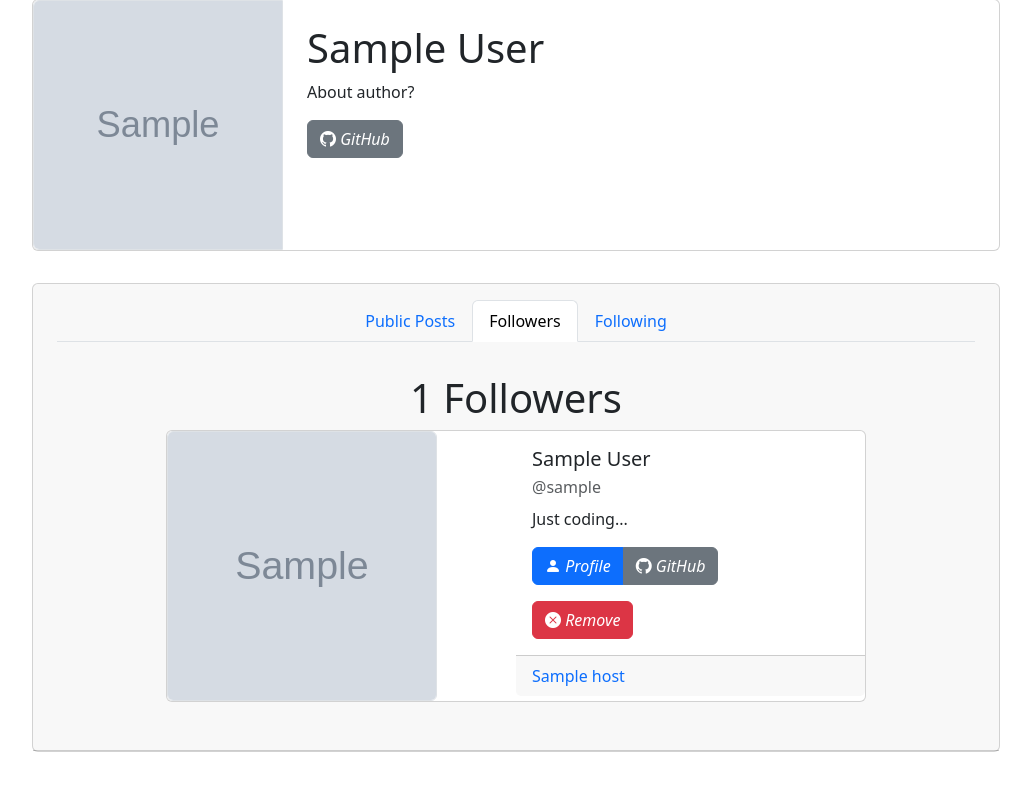
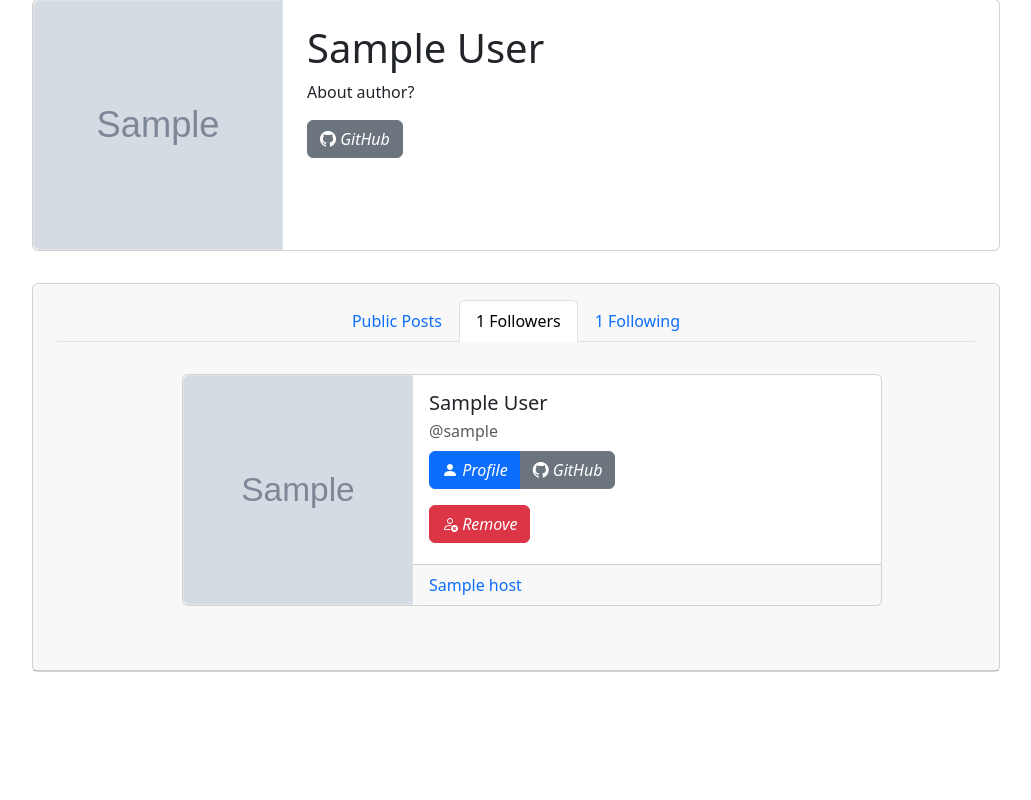
Before and after one commit to distribution-social/SocialDistribution, a Django app: template socialDistribution/app/templates/profile.html in a window 1280 px wide, after a click that opens the changed part. Shown: the part 73-873 px from the top of the page, without its empty margins (124-1155 px from the left). After the commit the page ends 745 px from the top, so only its background shows below. Run offline with Django 4.2, Linux system fonts and the light colour scheme; a user stored in the database is signed in; tables that the repository leaves empty hold one stand-in row (values such as "Sample post"); the template is opened without the code that fills it: values that come from a table or form of the project are taken from there, most other values are stand-ins (such as "Sample title", 1, 10 or a date in 2020); grey boxes marked "Sample" are stand-in pictures.

Commit message:
more layout adjustments and added counts to tabs

```diff
--- a/socialDistribution/app/templates/followerstab.html
+++ b/socialDistribution/app/templates/followerstab.html
@@ -1,55 +1,49 @@
-{% block title %}
-
-<title>{{author.displayName}}'s Followers</title>
-
-{% endblock %}
-
 {% load static %}
 
-{% block css %}<link rel="stylesheet" type="text/css" href="{% static 'app/following.css' %}">{% endblock %}
+{% block css %}
+<link rel="stylesheet" type="text/css" href="{% static 'app/following.css' %}">{% endblock %}
 
 {% block content %}
 
-    <div class="container-fluid d-flex align-items-center flex-column p-3">
-        <h1>{{followers|length}} Follower{{followers|pluralize}}</h1>
+<div class="container-fluid d-flex align-items-center flex-column mb-3">
 
     {% for person in followers %}
-
-<div class="card mb-3" style="width: 700px;">
-  <div class="row g-0 d-flex justify-content-start">
-    <div class="col-md-6">
-      <img src="{{person.profileImage}}" width="270px" height="270px" class="object-fit-cover border rounded" alt="...">
-    </div>
-    <div class="col-md-6 flex-grow-1" >
+    <div class="p-2 d-flex flex-column mb-3 flex-fill" style="max-width: 700px;">
+        <div class="p-2">
+            <div class="card flex-fill" style="width: 700px;">
+                <div class="d-flex">
+                    <img src="{{person.profileImage}}" width="230px" height="230px"
+                        class="object-fit-cover border rounded-start" alt="No profile image available">
+                    <div class="d-flex flex-fill flex-column ">
                         <div class="card-body">
                             <h5 class="card-title">{{person.displayName}}</h5>
                             <p class="card-subtitle mb-2 text-muted">@{{person.username}}</p>
-        <p class="card-text">Just coding...</p>
 
                             <div class="btn-group" role="group" aria-label="Basic example">
 
-    <a type="button" class="btn btn-primary" href="{% url 'profile' username=person.username %}"><i class="bi bi-person-fill">&nbsp;Profile</i></a>
-        <a type="button" href="{{person.github}}" target="_blank" class="btn btn-secondary"><i class="bi bi-github">&nbsp;GitHub</i></a>
-
+                                <a type="button" class="btn btn-primary"
+                                    href="{% url 'profile' username=person.username %}"><i
+                                        class="bi bi-person-fill">&nbsp;Profile</i></a>
+                                <a type="button" href="{{person.github}}" target="_blank" class="btn btn-secondary"><i
+                                        class="bi bi-github">&nbsp;GitHub</i></a>
                             </div>
 
                             {% if user.username == author.username %}
 
-
                             <form class="mt-3" action="{% url 'removefollower' %}" method="post">
                                 {% csrf_token %}
 
-            <button type="submit" name="remove" value="{{person.username}}" class="btn btn-danger"><i class="bi bi-x-circle-fill">&nbsp;Remove</i></button>
-
+                                <button type="submit" name="removefollower" value="{{person.username}}"
+                                    class="btn btn-danger"><i class="bi bi-person-x">&nbsp;Remove</i></button>
                             </form>
-
 
                             {% endif %}
 
                         </div>
-
-        <div class="card-footer"><a href="{{person.host}}" class="text-decoration-none">{{person.host|cut:'http://'}}</a></div>
-
+                        <div class="card-footer"><a href="{{person.host}}"
+                                class="text-decoration-none">{{person.host|cut:'http://'}}</a></div>
+                    </div>
+                </div>
             </div>
         </div>
     </div>
--- a/socialDistribution/app/templates/followingtab.html
+++ b/socialDistribution/app/templates/followingtab.html
@@ -1,8 +1,3 @@
-{% block title %}
-<title>{{author.displayName}}'s Followings</title>
-
-{% endblock %}
-
 {% load static %}
 
 {% block css %}
@@ -11,7 +6,6 @@
 {% block content %}
 
 <div class="container-fluid d-flex align-items-center flex-column mb-3">
-    <h1>{{following|length}} Following{{following|pluralize}}</h1>
 
     {% for person in following %}
     <div class="p-2 d-flex flex-column mb-3 flex-fill" style="max-width: 700px;">
@@ -20,8 +14,8 @@
                 <div class="d-flex">
                     <img src="{{person.profileImage}}" width="230px" height="230px"
                         class="object-fit-cover border rounded-start" alt="No profile image available">
-                    <div class="d-flex flex-fill flex-column align-items-between">
-                        <div class="p-2 flex-fill">
+                    <div class="d-flex flex-fill flex-column ">
+                        <div class="card-body">
                             <h5 class="card-title">{{person.displayName}}</h5>
                             <p class="card-subtitle mb-2 text-muted">@{{person.username}}</p>
 
@@ -46,10 +40,9 @@
                             {% endif %}
 
                         </div>
-                            <div class="card-footer"><a href="{{person.host}}"
-                                    class="text-decoration-none">{{person.host|cut:'http://'}}</a></div>
+                        <div class="card-footer"><a href="{{person.host}}"
+                                class="text-decoration-none">{{person.host|cut:'http://'}}</a></div>
                     </div>
-
                 </div>
             </div>
         </div>
--- a/socialDistribution/app/templates/profile.html
+++ b/socialDistribution/app/templates/profile.html
@@ -51,10 +51,10 @@
                                     aria-controls="nav-public-posts" aria-selected="true">Public Posts</button>
                                 <button class="nav-link" id="nav-followers-tab" data-bs-toggle="tab"
                                     data-bs-target="#nav-followers" type="button" role="tab"
-                                    aria-controls="nav-followers" aria-selected="false">Followers</button>
+                                    aria-controls="nav-followers" aria-selected="false">{{followers|length}} Follower{{followers|pluralize}}</button>
                                 <button class="nav-link" id="nav-following-tab" data-bs-toggle="tab"
                                     data-bs-target="#nav-following" type="button" role="tab"
-                                    aria-controls="nav-following" aria-selected="false">Following</button>
+                                    aria-controls="nav-following" aria-selected="false">{{following|length}} Following</button>
                             </div>
                         </nav>
                     </div>
```
Lines whose indentation alone changed are shown as unchanged.
